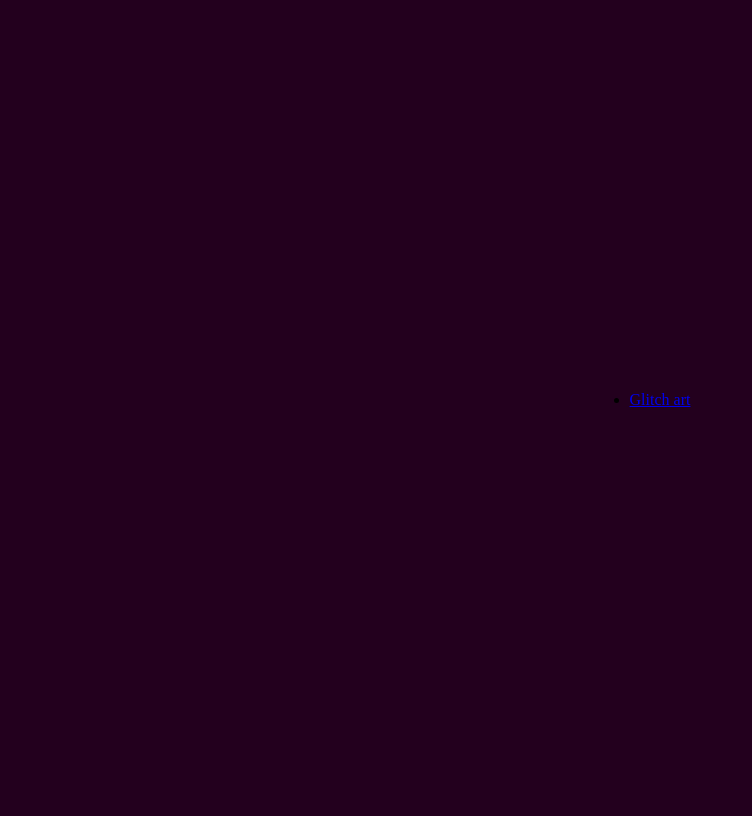
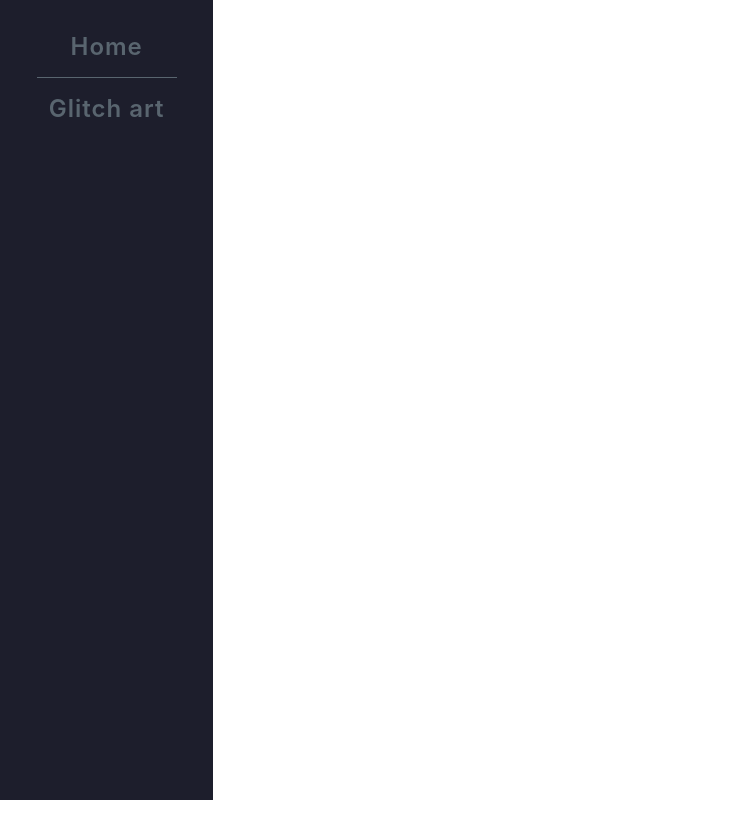
Before and after one commit to avemike/css-fun, a React (Create React App) app: page / in a window 1280 px wide. Shown: the whole page, without its empty margins (0-752 px from the left). Built offline with nearby package versions, Linux system fonts and the light colour scheme.

Commit message:
navbar prototype

```diff
--- a/src/App.js
+++ b/src/App.js
@@ -1,20 +1,24 @@
-import React from 'react';
+import React from 'react'
 import {
   BrowserRouter as Router,
   Switch,
   Route
-} from "react-router-dom";
+} from "react-router-dom"
 
 import GlitchView  from './views/glitch'
-import { Home } from './views/home/Home'
+import { Navbar } from './components/navbar/Navbar'
+import './App.scss'
 
 export const App = () => {
   return (
     <Router>
+    <div className="container">
+      <Navbar />
       <Switch>
-        <Route exact path="/" children={<Home />} />
+        {/* <Route exact path="/" children={<Home />} /> */}
         <Route path="/Glitch_effect" children={<GlitchView />} />
       </Switch>
+    </div>
     </Router>
   )
 }
--- /dev/null
+++ b/src/App.scss
@@ -0,0 +1,18 @@
+* {
+  box-sizing: border-box;
+}
+body {
+  margin: 0;
+  width: 100vw;
+  height: 100vh;
+
+  overflow: hidden;
+}
+.container {
+  width: 100vw;
+  height: 100vh;
+  // GRID
+  // left column for nav, right for content
+  display: grid;
+  grid-template-columns: 1fr 5fr;
+}
--- /dev/null
+++ b/src/components/navbar/Navbar.js
@@ -0,0 +1,20 @@
+import React from 'react'
+import {
+  Link
+} from "react-router-dom"
+import './navbar.scss'
+
+export const Navbar = () => {
+  return (
+    <nav>
+      <ul>
+        <li>
+          <Link to="/">Home</Link>
+        </li>
+        <li>
+          <Link to="/Glitch_effect">Glitch art</Link>
+        </li>
+      </ul>
+    </nav>
+  )
+}
--- /dev/null
+++ b/src/components/navbar/navbar.scss
@@ -0,0 +1,33 @@
+nav {
+  background-color: #1D1E2C;
+  ul {
+    width: 100%;
+    height: 100%;
+
+    display: flex;
+    flex-flow: nowrap column;
+    justify-content: start;
+    align-items: center;
+
+    list-style: none;
+    padding: inherit;
+
+    li {
+      padding: 1em 0;
+      a {
+        color: #59656F;
+        font-weight: 600;
+        font-family: -apple-system, BlinkMacSystemFont, 'Segoe UI', Roboto, Oxygen, Ubuntu, Cantarell, 'Open Sans', 'Helvetica Neue', sans-serif;
+        text-decoration: none;
+        letter-spacing: 1px;
+        font-size: 1.5em;
+        padding: 12px;
+      }
+
+      & + li {
+        border-top: 1px solid #59656F;
+      }
+    }
+
+  }
+}
--- a/src/views/glitch/index.js
+++ b/src/views/glitch/index.js
@@ -1,22 +1,3 @@
-import React from 'react'
-import {
-  Link
-} from "react-router-dom"
-
 import { GlitchBox } from './components/GlitchBox'
 
-const GlitchView = () => {
-  return (
-    <div className="container">
-      <nav>
-        <ul>
-          <li>
-            <Link to="/">Go back</Link>
-          </li>
-        </ul>
-      </nav>
-      <GlitchBox />
-    </div>
-  )
-}
-export default GlitchView
+export default GlitchBox
--- a/src/views/glitch/styles/style.scss
+++ b/src/views/glitch/styles/style.scss
@@ -1,24 +1,10 @@
 @import 'vars.scss';
 @import 'animations.scss';
 
-* {
-    box-sizing: border-box;
-}
+.glitch-box {
+  justify-self: center;
+  align-self: center;
 
-
-body {
-    margin: 0;
-    width: 100vw;
-    height: 100vh;
-
-    // center #app
-    display: flex;
-    justify-content: center;
-    align-items: center;
-
-    // background appearance
-    background-color: #23001E;
-    .glitch-box {
   position: relative;
 
   width: $image-width;
@@ -31,7 +17,7 @@ body {
       bottom: 20%;
       opacity: 0;
 
-            font-size: 2.75em;
+      font-size: 1.75rem;
       // font-family: 'DancingVampyrish';
       letter-spacing: 0.2em;
   }
@@ -78,6 +64,4 @@ body {
           animation: glitch-anim-flash 0.5s steps(1,end) infinite;
       }
   }
-
 }
-}
--- a/src/views/glitch/styles/vars.scss
+++ b/src/views/glitch/styles/vars.scss
@@ -1,5 +1,5 @@
-$image-width: 96vw;
-$image-height: 92vh;
+$image-width: 100%;
+$image-height: 100%;
 $gap-vertical: 30px;
 $gap-horizontal: 40px;
 
--- a/src/views/home/Home.js
+++ /dev/null
@@ -1,16 +0,0 @@
-import React from 'react';
-import {
-  Link
-} from "react-router-dom";
-
-export const Home = () => {
-  return (
-    <nav>
-      <ul>
-        <li>
-          <Link to="/Glitch_effect">Glitch art</Link>
-        </li>
-      </ul>
-    </nav>
-  )
-}
```
Lines whose indentation alone changed are shown as unchanged.
